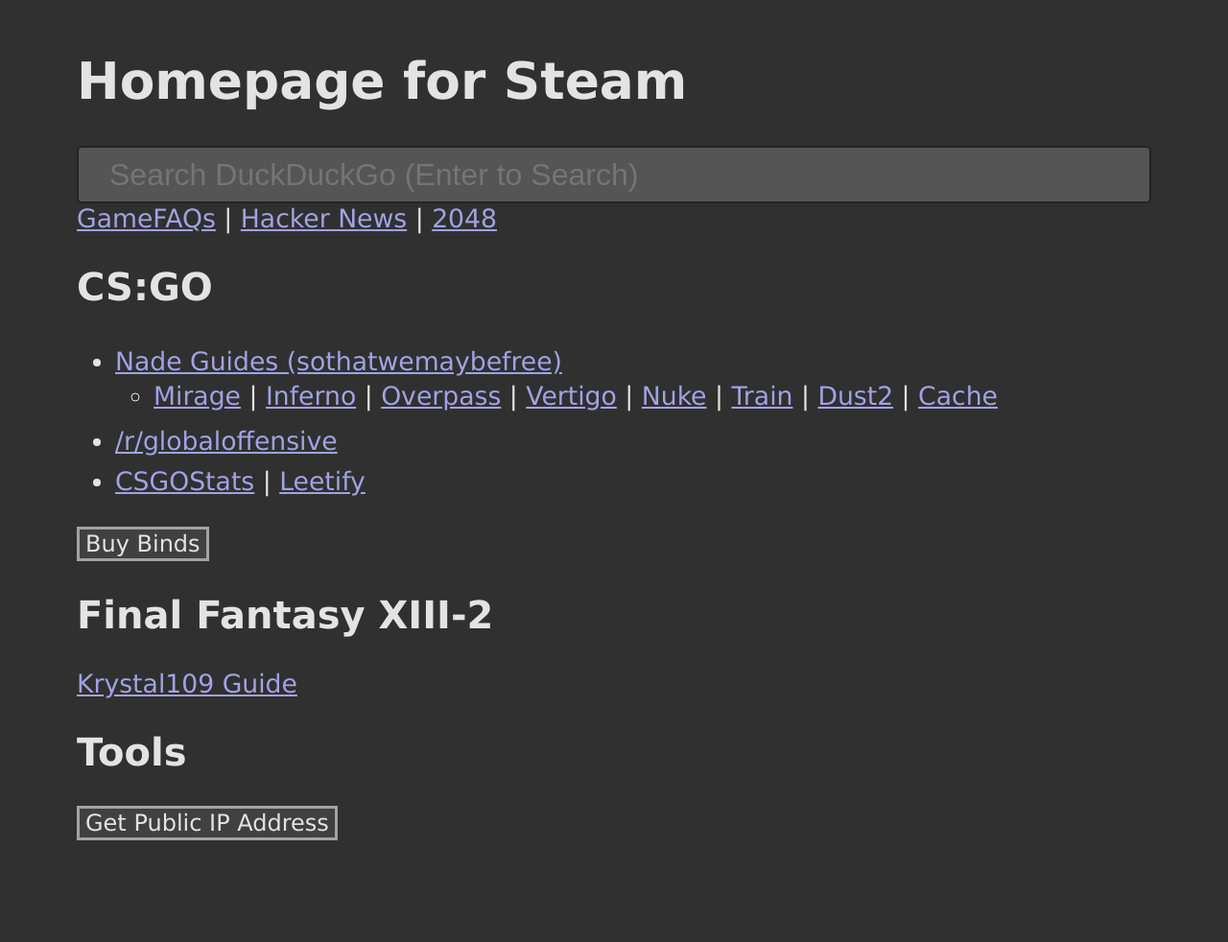
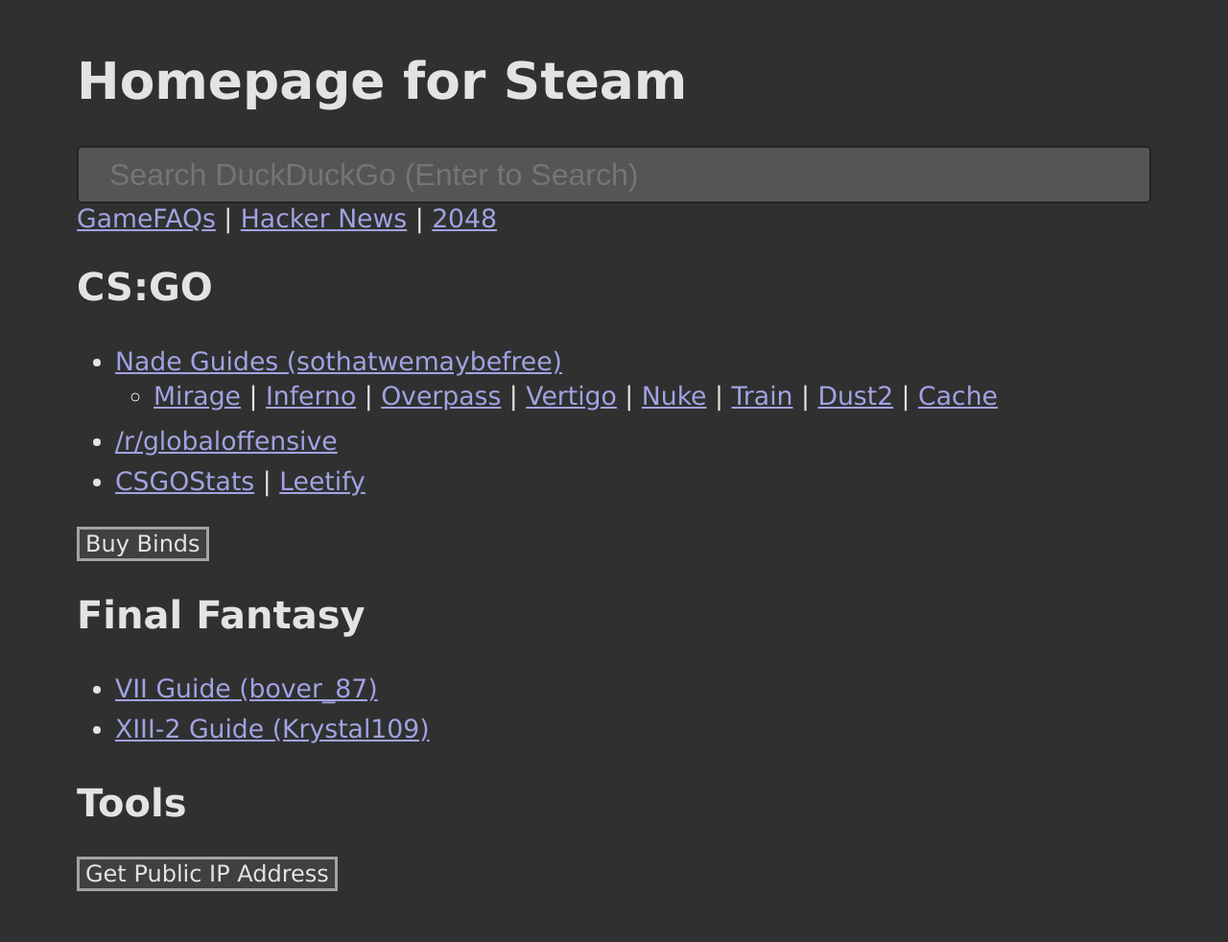
Before and after one commit to Flafla2/flafla2.github.io, a Jekyll site: the page steam/index.html, which Jekyll copies as it is, in a window 1280 px wide. Shown: the whole page at 96% size. Built offline with Jekyll 4.4.1, drawn with Linux system fonts in a browser that asks for light colours; before the commit the page ends 930 px from its top, so only the background shows below that.

Commit message:
Update FF section of steam page

```diff
--- a/steam/index.html
+++ b/steam/index.html
@@ -128,9 +128,12 @@
 			</tr>
 		</table>
 	</div>
-	<div class="game" id="ffxiii-2">
-		<h2>Final Fantasy XIII-2</h2>
-		<a href="https://gamefaqs.gamespot.com/pc/846193-final-fantasy-xiii-2/faqs/63854">Krystal109 Guide</a>
+	<div class="game" id="ff">
+		<h2>Final Fantasy</h2>
+		<ul>
+			<li><a href="https://gamefaqs.gamespot.com/ps/197341-final-fantasy-vii/faqs/71240">VII Guide (bover_87)</a></li>
+			<li><a href="https://gamefaqs.gamespot.com/pc/846193-final-fantasy-xiii-2/faqs/63854">XIII-2 Guide (Krystal109)</a></li>
+		</ul>
 	</div>
 	<div class="game" id="utils">
 		<h2>Tools</h2>
```
